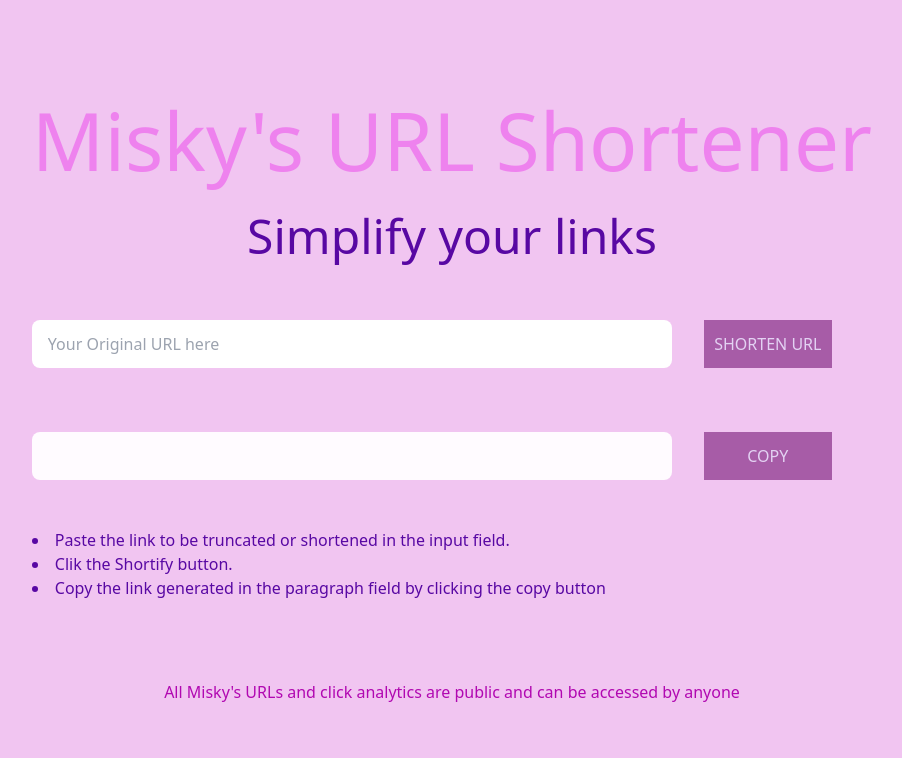
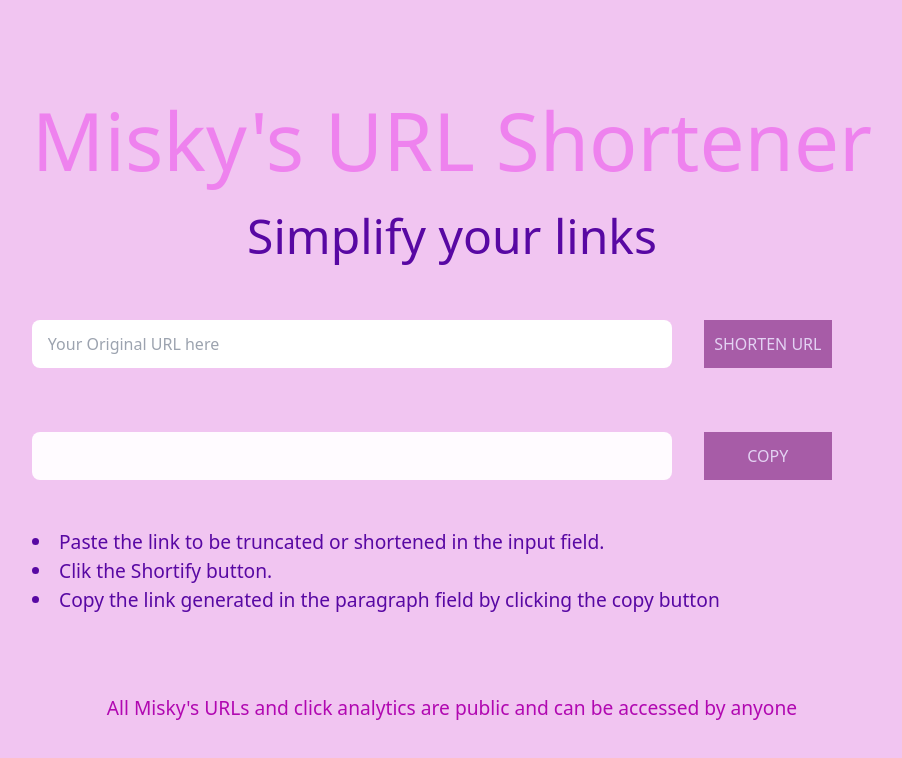
Before and after one commit to miskiat/LINK-SHORTENER, a React (Vite) app: page / in a window 1280 px wide. Shown: the top 758 px of the page, without its empty margins (212-1114 px from the left). Built offline with nearby package versions, Linux system fonts and the light colour scheme.

Commit message:
font-size

```diff
--- a/src/App.css
+++ b/src/App.css
@@ -71,6 +71,7 @@
 .instruction {
   color: rgb(88, 8, 163);
   margin-top: 3rem;
+  font-size: 1.2rem;
 }
 .note {
   color: rgb(177, 8, 177);
@@ -78,4 +79,5 @@
   align-items: center;
   justify-content: center;
   padding-top: 5rem;
+  font-size: 1.2rem;
 }
```
